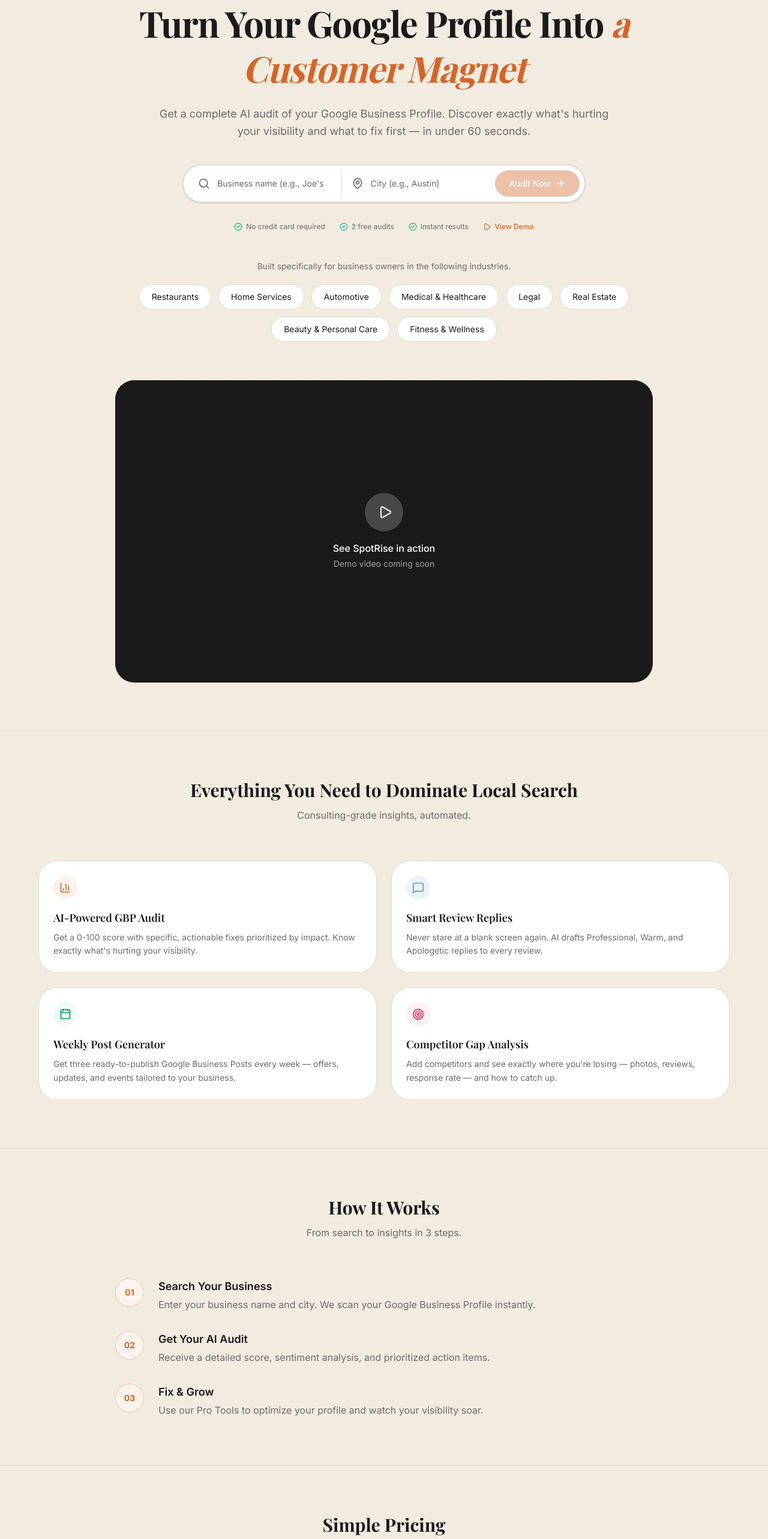
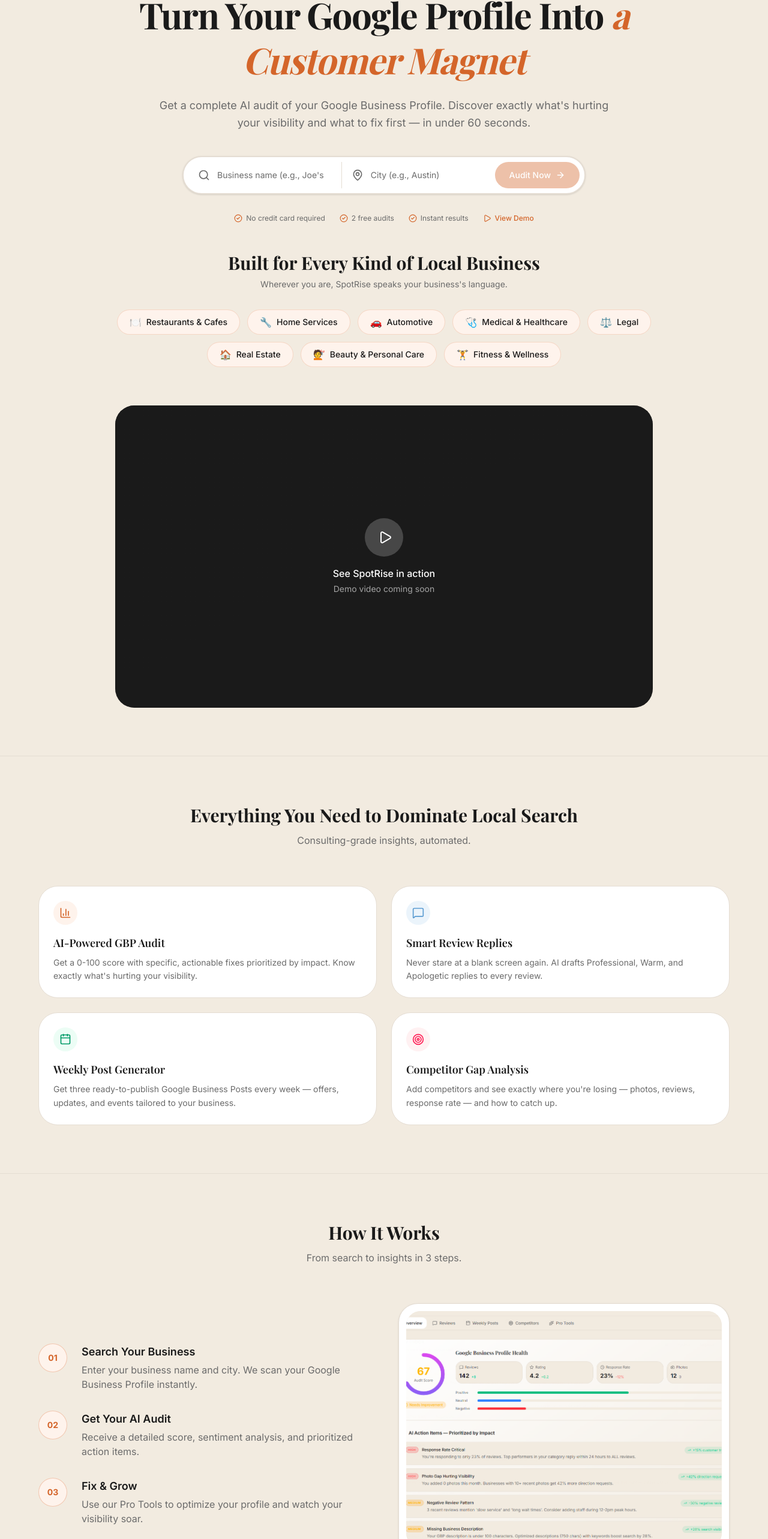
Before and after one commit to kmadyastha/spotrise, a Next.js app: page / in a window 1280 px wide. Shown: the part 198-2764 px from the top of the page at 60% size. Built offline with nearby package versions, Linux system fonts and the light colour scheme; a web font is replaced by a local one.

Commit message:
Landing page redesign: fixed badge, checkmarks, industries, how-it-works marquee, pricing cards

```diff
--- a/src/app/page.tsx
+++ b/src/app/page.tsx
@@ -83,7 +83,16 @@
   { q: "Can I cancel anytime?", a: "Absolutely. No contracts, no setup fees. Upgrade or downgrade whenever you want." },
 ];
 
-const INDUSTRIES = ["Restaurants", "Home Services", "Automotive", "Medical & Healthcare", "Legal", "Real Estate", "Beauty & Personal Care", "Fitness & Wellness"];
+const INDUSTRIES = [
+  { label: "Restaurants & Cafes", icon: "🍽️" },
+  { label: "Home Services", icon: "🔧" },
+  { label: "Automotive", icon: "🚗" },
+  { label: "Medical & Healthcare", icon: "🩺" },
+  { label: "Legal", icon: "⚖️" },
+  { label: "Real Estate", icon: "🏠" },
+  { label: "Beauty & Personal Care", icon: "💇" },
+  { label: "Fitness & Wellness", icon: "🏋️" },
+];
 
 const PRO_TOOLS = [
   { id: "description", name: "Description Writer", description: "AI-optimized Google Business Profile description with local SEO keywords", icon: FileText },
@@ -255,10 +264,7 @@
         {/* Hero */}
         <section className="pt-20 pb-12 px-4">
           <div className="max-w-6xl mx-auto text-center">
-            <div className="inline-flex items-center gap-2 px-3 py-1.5 rounded-full bg-orange-light border border-orange/30 text-orange text-xs font-medium mb-6">
-              <Sparkles className="w-3.5 h-3.5" />
-              AI-Powered Business Intelligence
-            </div>
+            <p className="text-xs font-semibold tracking-[0.2em] text-orange uppercase mb-6">Built for Owners</p>
             <h1 className="font-serif text-4xl sm:text-5xl lg:text-6xl font-bold tracking-tight max-w-5xl mx-auto leading-tight">
               Turn Your Google Profile Into{" "}
               <span className="text-orange italic">a Customer Magnet</span>
@@ -294,9 +300,9 @@
             </div>
 
             <div className="mt-8 flex flex-wrap items-center justify-center gap-x-6 gap-y-2 text-xs text-gray-warm">
-              <span className="flex items-center gap-1.5"><CheckCircle2 className="w-3.5 h-3.5 text-emerald-500" />No credit card required</span>
-              <span className="flex items-center gap-1.5"><CheckCircle2 className="w-3.5 h-3.5 text-emerald-500" />2 free audits</span>
-              <span className="flex items-center gap-1.5"><CheckCircle2 className="w-3.5 h-3.5 text-emerald-500" />Instant results</span>
+              <span className="flex items-center gap-1.5"><CheckCircle2 className="w-3.5 h-3.5 text-orange" />No credit card required</span>
+              <span className="flex items-center gap-1.5"><CheckCircle2 className="w-3.5 h-3.5 text-orange" />2 free audits</span>
+              <span className="flex items-center gap-1.5"><CheckCircle2 className="w-3.5 h-3.5 text-orange" />Instant results</span>
               <button onClick={() => document.getElementById("video-demo")?.scrollIntoView({ behavior: "smooth" })} className="flex items-center gap-1.5 text-orange font-medium hover:text-orange-hover transition-colors">
                 <Play className="w-3.5 h-3.5" />View Demo
               </button>
@@ -307,10 +313,13 @@
         {/* Industries */}
         <section className="pb-16 px-4">
           <div className="max-w-4xl mx-auto text-center">
-            <p className="text-sm text-gray-warm mb-5">Built specifically for business owners in the following industries.</p>
+            <h2 className="font-serif text-2xl sm:text-3xl font-bold text-charcoal mb-2">Built for Every Kind of Local Business</h2>
+            <p className="text-sm text-gray-warm mb-8">Wherever you are, SpotRise speaks your business's language.</p>
             <div className="flex flex-wrap justify-center gap-3">
               {INDUSTRIES.map((ind) => (
-                <span key={ind} className="px-5 py-2.5 bg-white border border-border-warm rounded-full text-sm text-charcoal hover:border-orange hover:text-orange transition-colors cursor-default">{ind}</span>
+                <span key={ind.label} className="inline-flex items-center gap-2 px-5 py-2.5 bg-orange-light border border-orange/20 rounded-full text-sm font-medium text-charcoal hover:border-orange hover:bg-orange/10 transition-colors cursor-default">
+                  <span className="text-base leading-none">{ind.icon}</span>{ind.label}
+                </span>
               ))}
             </div>
           </div>
@@ -358,11 +367,12 @@
 
         {/* How it works */}
         <section className="py-20 border-t border-border-warm px-4">
-          <div className="max-w-4xl mx-auto">
+          <div className="max-w-6xl mx-auto">
             <div className="text-center mb-16">
               <h2 className="font-serif text-3xl font-bold">How It Works</h2>
               <p className="mt-3 text-gray-warm">From search to insights in 3 steps.</p>
             </div>
+            <div className="grid md:grid-cols-2 gap-12 items-center">
               <div className="space-y-8">
                 {[
                   { step: "01", title: "Search Your Business", desc: "Enter your business name and city. We scan your Google Business Profile instantly." },
@@ -380,6 +390,8 @@
                   </div>
                 ))}
               </div>
+              <HowItWorksMarquee />
+            </div>
           </div>
         </section>
 
@@ -391,18 +403,18 @@
               <p className="mt-3 text-gray-warm">Start free. Upgrade when you're ready.</p>
             </div>
             <div className="grid md:grid-cols-2 gap-6 max-w-2xl mx-auto">
-              <div className="p-6 rounded-2xl bg-cream border border-border-warm">
+              <div className="p-6 rounded-2xl bg-white border border-border-warm shadow-sm">
                 <div className="text-sm text-gray-warm font-medium mb-2">Free</div>
                 <div className="text-3xl font-bold mb-1">$0</div>
                 <div className="text-sm text-gray-warm mb-6">Forever free</div>
                 <ul className="space-y-3 mb-6">
                   {["2 full AI audits", "Review sentiment analysis", "Basic action items", "1 business profile"].map((item, i) => (
-                    <li key={i} className="flex items-center gap-2 text-sm text-gray-warm"><CheckCircle2 className="w-4 h-4 text-emerald-400 shrink-0" />{item}</li>
+                    <li key={i} className="flex items-center gap-2 text-sm text-gray-warm"><CheckCircle2 className="w-4 h-4 text-orange shrink-0" />{item}</li>
                   ))}
                 </ul>
-                <button onClick={() => setShowLogin(true)} className="w-full py-2.5 rounded-xl bg-white hover:bg-cream-dark transition-colors text-sm font-medium">Get Started Free</button>
+                <button onClick={() => setShowLogin(true)} className="w-full py-2.5 rounded-xl bg-cream border border-border-warm hover:bg-cream-dark transition-colors text-sm font-medium">Get Started Free</button>
               </div>
-              <div className="p-6 rounded-2xl bg-orange-light border border-orange/30 relative">
+              <div className="p-6 rounded-2xl bg-white border-2 border-orange shadow-md relative">
                 <div className="absolute -top-3 left-1/2 -translate-x-1/2 px-3 py-1 rounded-full bg-orange text-white text-xs font-medium">Most Popular</div>
                 <div className="text-sm text-orange font-medium mb-2">Pro</div>
                 <div className="text-3xl font-bold mb-1">$9<span className="text-lg text-gray-warm font-normal">/mo</span></div>
@@ -968,6 +980,45 @@
    MODAL COMPONENTS
    ================================================================ */
 
+/* ================================================================
+   HOW IT WORKS — image marquee (placeholder screenshots, swap every 3s)
+   Drop the two report screenshots into /public as how-it-works-1.png
+   and how-it-works-2.png — replace with the final audit/report pages
+   once those redesigns are locked.
+   ================================================================ */
+function HowItWorksMarquee() {
+  const slides = [
+    { src: "/how-it-works-1.png", alt: "Audit score overview" },
+    { src: "/how-it-works-2.png", alt: "Review inbox with AI-suggested replies" },
+  ];
+  const [active, setActive] = React.useState(0);
+
+  React.useEffect(() => {
+    const id = setInterval(() => setActive((a) => (a + 1) % slides.length), 3000);
+    return () => clearInterval(id);
+  }, []);
+
+  return (
+    <div className="relative rounded-2xl border border-border-warm bg-white p-3 shadow-sm">
+      <div className="relative aspect-[4/3] rounded-xl overflow-hidden bg-cream">
+        {slides.map((s, i) => (
+          <img
+            key={s.src}
+            src={s.src}
+            alt={s.alt}
+            className={`absolute inset-0 w-full h-full object-cover object-top transition-opacity duration-700 ${i === active ? "opacity-100" : "opacity-0"}`}
+          />
+        ))}
+      </div>
+      <div className="flex items-center justify-center gap-2 mt-3">
+        {slides.map((_, i) => (
+          <button key={i} onClick={() => setActive(i)} className={`h-1.5 rounded-full transition-all ${i === active ? "w-6 bg-orange" : "w-1.5 bg-border-warm"}`} aria-label={`Show slide ${i + 1}`} />
+        ))}
+      </div>
+    </div>
+  );
+}
+
 function Modal({ open, onClose, children, title }: { open: boolean; onClose: () => void; children: React.ReactNode; title?: string }) {
   if (!open) return null;
   return (
```
Lines whose indentation alone changed are shown as unchanged.
